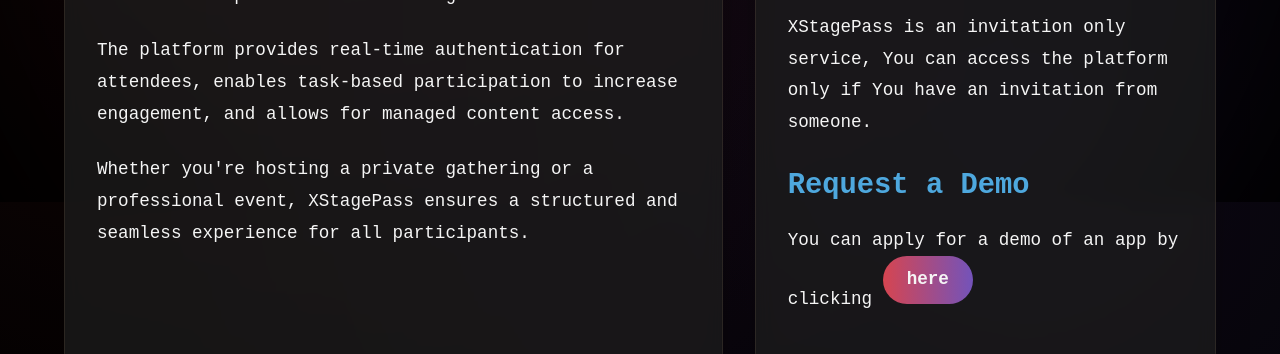
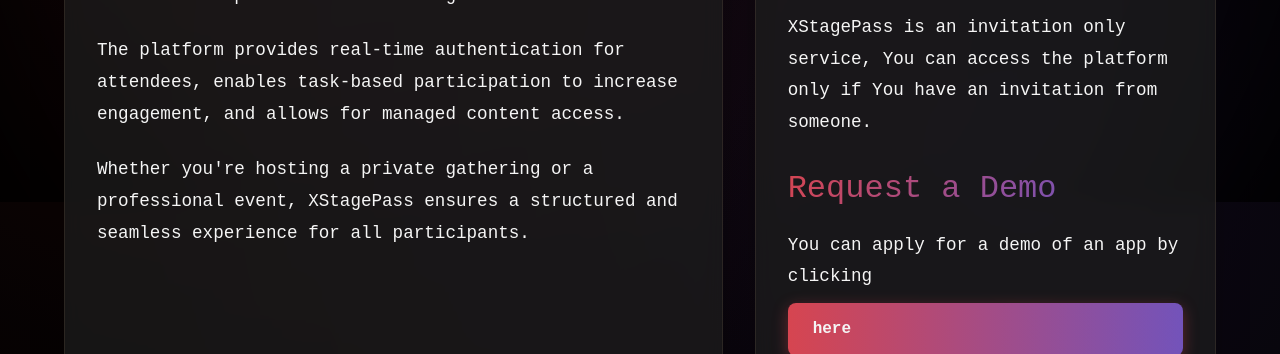
Before and after one commit to LuceneX/xstagepass.landing, a plain HTML site: page public/views/home.html in a window 1280 px wide. Shown: the part 598-952 px from the top of the page. Drawn offline with Linux system fonts and the light colour scheme; a web font is replaced by a local one.

Commit message:
Update links in 404 and login pages to use the custom domain; enhance demo request section styling

```diff
--- a/public/views/home.html
+++ b/public/views/home.html
@@ -23,8 +23,8 @@
             <section>
                 <h2>How can I access XStagePass?</h2>
                 <p>XStagePass is an invitation only service, You can access the platform only if You have an invitation from someone.</p>
-                <h3>Request a Demo</h3>
-                <p>You can apply for a demo of an app by clicking <a href="/demo">here</a></p>
+                <h3 class="small-headline">Request a Demo</h3>
+                <p class="action">You can apply for a demo of an app by clicking <a href="/demo">here</a></p>
             </section>
         </main>
         <footer>
```
Also changed, not shown: public/views/404.html (+1 -1 lines), public/views/login.html (+1 -1 lines).
